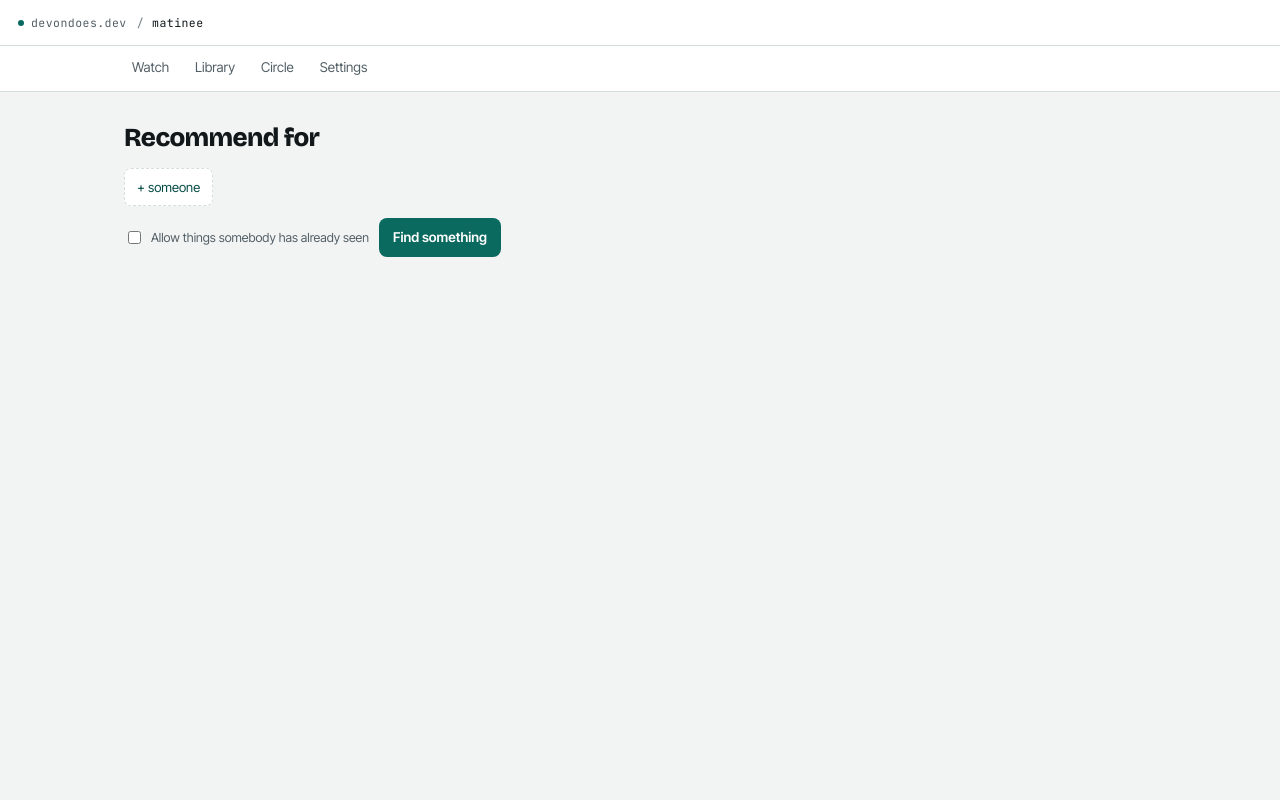
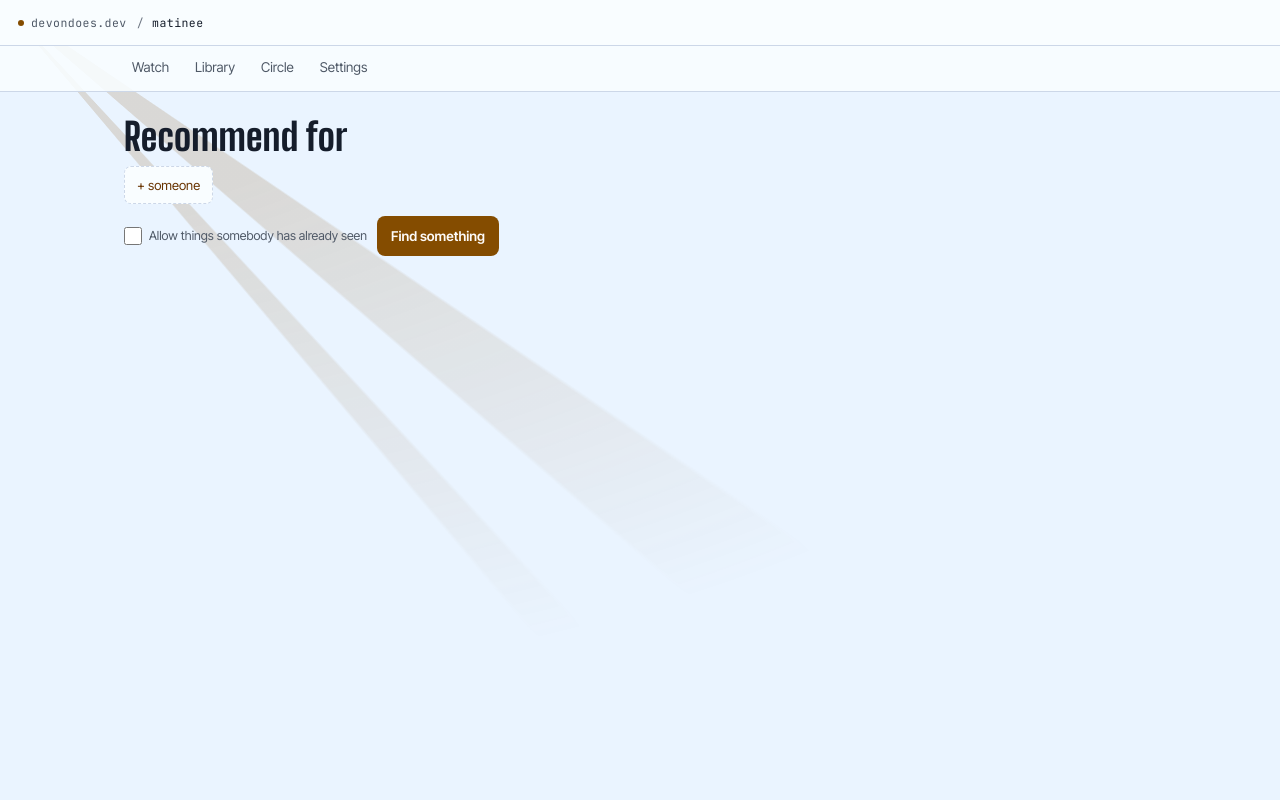
Before and after one commit to DevonMT/media-tracker, a FastAPI app: template matinee/templates/recommend.html in a window 1280 px wide. Run offline with FastAPI, Linux system fonts and the light colour scheme; the template is opened without the code that fills it, so the values that code supplies are empty.

Commit message:
Matinee: the Screening room theme
Blue-black room and projector-amber accent from ds/themes (static/ds/theme.css),
Big Shoulders Display headings with marquee section heads, two projector
beams from the top-left corner (fixed, still). Tap targets measured at 390px
raised to 36-40px (mini buttons were 29px, checkboxes 13px, library titles
23px). The open details marker had lost its space to a CSS escape.

Co-Authored-By: Claude Opus 5 <noreply@anthropic.com>

```diff
--- /dev/null
+++ b/matinee/static/ds/theme.css
@@ -0,0 +1,85 @@
+/* Generated from devondoes/ds/themes/matinee.css — do not edit here.
+   Edit the source and run `node ds/sync.mjs`. `--check` fails on drift. */
+/*
+ * matinee — Screening room. Generated by ds/themes/build.mjs from its seeds:
+ * ground 260/0.025, accent 75/0.13. Load after tokens.css.
+ * theme-color: #eaf4ff light, #0b1018 dark.
+ */
+
+:root {
+  --bg: #eaf4ff;
+  --surface: #f9fdff;
+  --ink: #151d2b;
+  --muted: #4f5967;
+  --faint: #6d7582;
+  --line: #ccd7e8;
+  --accent: #844c00;
+  --accent-ink: #fefbf8;
+  --accent-soft: #f7e3c8;
+  --accent-deep: #683300;
+  --seg: #dfe7f4;
+  --scrim: rgba(11, 18, 29, 0.45);
+  --scrim-strong: rgba(11, 18, 29, 0.58);
+  --shadow: 0 12px 30px -14px rgba(11, 18, 29, 0.28);
+  --shadow-fab: 0 12px 24px -8px rgba(132, 76, 0, 0.45);
+  --shadow-dialog: 0 30px 80px -20px rgba(11, 18, 29, 0.4);
+  --press: rgba(21, 29, 43, 0.08);
+  --control-rim: #b0b8c5;
+  --badge-bg: #c3cbd8;
+  --notice-bg: #151d2b;
+  --notice-ink: #f2f5fa;
+  --notice-action: #ecbb75;
+  --font-display: 'Big Shoulders Display', 'Arial Narrow', system-ui, sans-serif;
+}
+
+@media (prefers-color-scheme: dark) {
+  :root:not([data-theme='light']) {
+    --bg: #0b1018;
+    --surface: #171c25;
+    --ink: #e8ebf1;
+    --muted: #a4a8af;
+    --faint: #83868c;
+    --line: #2b313a;
+    --accent: #deae69;
+    --accent-ink: #1c1204;
+    --accent-soft: #3e2909;
+    --accent-deep: #f0cea0;
+    --seg: #1c222b;
+    --scrim: rgba(0, 0, 0, 0.6);
+    --scrim-strong: rgba(0, 0, 0, 0.72);
+    --shadow: 0 12px 30px -14px rgba(0, 0, 0, 0.7);
+    --shadow-fab: 0 12px 24px -8px rgba(0, 0, 0, 0.6);
+    --shadow-dialog: 0 30px 80px -20px rgba(0, 0, 0, 0.75);
+    --press: rgba(255, 255, 255, 0.09);
+    --control-rim: #424852;
+    --badge-bg: #30363f;
+    --notice-bg: #2b313a;
+    --notice-ink: #ebeff4;
+    --notice-action: #deae69;
+  }
+}
+
+:root[data-theme='dark'] {
+  --bg: #0b1018;
+  --surface: #171c25;
+  --ink: #e8ebf1;
+  --muted: #a4a8af;
+  --faint: #83868c;
+  --line: #2b313a;
+  --accent: #deae69;
+  --accent-ink: #1c1204;
+  --accent-soft: #3e2909;
+  --accent-deep: #f0cea0;
+  --seg: #1c222b;
+  --scrim: rgba(0, 0, 0, 0.6);
+  --scrim-strong: rgba(0, 0, 0, 0.72);
+  --shadow: 0 12px 30px -14px rgba(0, 0, 0, 0.7);
+  --shadow-fab: 0 12px 24px -8px rgba(0, 0, 0, 0.6);
+  --shadow-dialog: 0 30px 80px -20px rgba(0, 0, 0, 0.75);
+  --press: rgba(255, 255, 255, 0.09);
+  --control-rim: #424852;
+  --badge-bg: #30363f;
+  --notice-bg: #2b313a;
+  --notice-ink: #ebeff4;
+  --notice-action: #deae69;
+}
--- a/matinee/static/matinee.css
+++ b/matinee/static/matinee.css
@@ -6,24 +6,46 @@
  * device, so nothing here keys off a pointer: what changes at 900px is how
  * much fits, not how you touch it.
  */
-:root {
-  --field: #ffffff;
-  --font-display: 'Bricolage Grotesque', system-ui, sans-serif;
-  --font-body: 'Inter Tight', system-ui, -apple-system, sans-serif;
-  --font-mono: 'JetBrains Mono', ui-monospace, monospace;
+/* Colours and the display face are the Screening room theme (static/ds/theme.css,
+   generated from Matinee's seeds). What is left here is layout, and the room. */
+:root { --field: var(--surface); }
+@media (prefers-color-scheme: dark) {
+  :root:not([data-theme='light']) { --field: var(--bg); }
+}
+:root[data-theme='dark'] { --field: var(--bg); }
+
+/* THE ROOM. Two beams of projector light cutting down from the top-left corner
+   of a blue-black room, as picked on the theme board. Fixed, so the light stays
+   where the projector is while the page scrolls under it, and faded out with
+   distance so it never sits behind the text it would compete with. Still: it
+   has nothing to animate, so the motion setting has nothing to stop. */
+body { position: relative; isolation: isolate; min-height: 100vh; }
+body::before {
+  content: ""; position: fixed; inset: 0; z-index: -1; pointer-events: none;
+  --beam: color-mix(in oklab, var(--accent) 16%, transparent);
+  background: conic-gradient(from 118deg at 0 0,
+    transparent 0 6deg, var(--beam) 6.3deg 12.7deg, transparent 13deg 19deg,
+    var(--beam) 19.3deg 21.7deg, transparent 22deg);
+  -webkit-mask: radial-gradient(130% 110% at 0 0, #000 25%, transparent 80%);
+  mask: radial-gradient(130% 110% at 0 0, #000 25%, transparent 80%);
 }
 @media (prefers-color-scheme: dark) {
-  :root:not([data-theme='light']) { --field: #0f1518; }
+  :root:not([data-theme='light']) body::before { --beam: color-mix(in oklab, var(--accent) 13%, transparent); }
 }
-:root[data-theme='dark'] { --field: #0f1518; }
+:root[data-theme='dark'] body::before { --beam: color-mix(in oklab, var(--accent) 13%, transparent); }
 
 body { font-family: var(--font-body); font-size: 15px; line-height: 1.55; }
 main { width: min(1080px, 100%); margin: 0 auto; padding: 22px 20px 64px; }
 
-h1 { font-family: var(--font-display); font-weight: 800; font-size: 26px;
-     letter-spacing: -.025em; margin: 0 0 4px; }
-h2 { font-family: var(--font-display); font-weight: 800; font-size: 17px; margin: 0 0 3px; }
-h3 { font-family: var(--font-display); font-weight: 800; font-size: 16px; margin: 0; }
+/* Cinema-sign lettering. Big Shoulders is condensed, so it is set larger than
+   the old face to carry the same weight; section heads are the marquee. */
+h1 { font-family: var(--font-display); font-weight: 800; font-size: 38px; line-height: 1;
+     letter-spacing: .005em; margin: 0 0 8px; }
+h2 { font-family: var(--font-display); font-weight: 800; font-size: 19px; line-height: 1.1;
+     text-transform: uppercase; letter-spacing: .06em; margin: 0 0 6px; }
+h3 { font-family: var(--font-display); font-weight: 700; font-size: 22px; line-height: 1.1;
+     letter-spacing: .01em; margin: 0; }
+h1, h2, h3 { text-wrap: balance; }
 .pagehead { margin-bottom: 20px; }
 .pagehead p, .sub { color: var(--muted); font-size: 13.5px; margin: 0 0 10px; max-width: 66ch; }
 .meta { color: var(--muted); font-size: 12.5px; }
@@ -31,7 +53,8 @@ h3 { font-family: var(--font-display); font-weight: 800; font-size: 16px; margin
 a { color: var(--accent-deep); text-decoration: none; }
 p a:hover, .rowitem a:hover { text-decoration: underline; }
 
-.tabs { border-bottom: 1px solid var(--line); background: var(--surface); }
+.tabs { border-bottom: 1px solid var(--line);
+  background: color-mix(in oklab, var(--surface) 88%, transparent); }
 .tabs .in { width: min(1080px, 100%); margin: 0 auto; padding: 0 20px;
   display: flex; gap: 2px; }
 .tabs a { color: var(--muted); font-size: 13.5px; padding: 11px 12px;
@@ -46,7 +69,11 @@ button:hover { background: var(--accent-deep); }
 button.ghost { background: transparent; color: var(--ink);
   border: 1px solid var(--line); font-weight: 500; }
 button.ghost:hover { background: var(--press); }
-button.mini { font-size: 12px; padding: 5px 10px; }
+/* TAP TARGETS. Measured at 390px on 2026-09-13: mini buttons were 29px tall,
+   checkboxes 13px and library titles 23px, under a thumb's comfortable 40ish.
+   The size comes from min-height, so the look of a small button is kept. */
+button { min-height: 40px; }
+button.mini { font-size: 12px; padding: 5px 12px; min-height: 36px; }
 
 input, select, textarea { background: var(--field); color: var(--ink);
   border: 1px solid var(--line); border-radius: 8px; padding: 9px 11px;
@@ -54,7 +81,8 @@ input, select, textarea { background: var(--field); color: var(--ink);
 .field { display: grid; gap: 5px; font-size: 12.5px; color: var(--muted); }
 .inline { display: flex; align-items: center; gap: 7px; font-size: 12.5px;
   color: var(--muted); cursor: pointer; }
-.inline input { width: auto; accent-color: var(--accent); }
+.inline { min-height: 36px; }
+.inline input { width: 18px; height: 18px; margin: 0; accent-color: var(--accent); }
 .row { display: flex; gap: 10px; align-items: center; flex-wrap: wrap; margin: 12px 0; }
 .search input { flex: 1 1 220px; }
 .form .inner { display: grid; gap: 11px; padding: 0 14px 14px; }
@@ -63,8 +91,10 @@ details.form { border: 1px solid var(--line); border-radius: 10px;
 details.form > summary { cursor: pointer; padding: 11px 14px; font-size: 13.5px;
   list-style: none; }
 details.form > summary::-webkit-details-marker { display: none; }
-details.form > summary::before { content: '+ '; color: var(--accent); }
-details.form[open] > summary::before { content: '\2212 '; }
+details.form > summary::before { content: '+\00a0'; color: var(--accent); }
+/* \00a0, not a space: the space after a CSS escape ends the escape and is
+   swallowed, which is how the open marker lost its gap. */
+details.form[open] > summary::before { content: '\2212\00a0'; }
 
 .band { margin: 26px 0; }
 .note { background: var(--fav-soft); color: var(--ink); border-radius: 8px;
@@ -75,6 +105,7 @@ details.form[open] > summary::before { content: '\2212 '; }
 .rowitem { display: flex; gap: 12px; align-items: center; flex-wrap: wrap;
   padding: 11px 2px; border-bottom: 1px solid var(--line); }
 .rowitem .grow { flex: 1 1 220px; min-width: 0; display: grid; gap: 1px; }
+.rowitem .grow > a { padding: 6px 0; margin: -6px 0; }
 .rowitem.dim { opacity: .55; }
 
 .chips { display: flex; gap: 6px; flex-wrap: wrap; align-items: center; }
@@ -85,6 +116,8 @@ details.form[open] > summary::before { content: '\2212 '; }
 .chip button { background: none; border: 0; color: var(--muted); padding: 0;
   font-size: 13px; line-height: 1; }
 .chip button:hover { color: var(--danger); background: none; }
+/* The x inside a chip keeps the chip's height; 28px square is still a fair target. */
+.chip button { min-height: 28px; min-width: 28px; margin: -6px -6px -6px 0; }
 
 /* The picker. Toggling people re-runs the blend; one person selected is the
    same feature, not a different mode. */
@@ -100,7 +133,8 @@ details.form[open] > summary::before { content: '\2212 '; }
 .grid { display: grid; gap: 12px; grid-template-columns: 1fr; }
 .card { background: var(--surface); border: 1px solid var(--line);
   border-radius: 12px; padding: 15px; display: grid; gap: 7px; align-content: start; }
-.card .year { color: var(--muted); font-weight: 400; font-size: 13px; }
+.card .year { color: var(--muted); font-family: var(--font-body); font-weight: 400;
+  font-size: 13px; letter-spacing: 0; }
 .overview { color: var(--muted); font-size: 13px; margin: 0; }
 .overview.wide { max-width: 70ch; }
 .reason { font-size: 13.5px; margin: 0; }
@@ -135,7 +169,7 @@ details.form[open] > summary::before { content: '\2212 '; }
 /* The picker is the ordinary way in, so it sits above the address form and
    reads as a list of people rather than a form. */
 .picker-list { display: grid; border-top: 1px solid var(--line); margin-top: 6px; }
-.picker-list select { width: auto; font-size: 12.5px; padding: 6px 9px; }
+.picker-list select { width: auto; font-size: 12.5px; padding: 6px 9px; min-height: 36px; }
 
 /* A party is a shortcut for ticking people, so it sits with them rather than
    looking like a separate control. */
--- a/matinee/templates/base.html
+++ b/matinee/templates/base.html
@@ -4,14 +4,16 @@
 <meta charset="utf-8">
 <meta name="viewport" content="width=device-width,initial-scale=1">
 <meta name="color-scheme" content="light dark">
-<meta name="theme-color" content="#f2f4f3">
+<meta name="theme-color" content="#eaf4ff" media="(prefers-color-scheme: light)">
+<meta name="theme-color" content="#0b1018" media="(prefers-color-scheme: dark)">
 <title>{% block title %}Matinee{% endblock %}</title>
 <link rel="icon" type="image/svg+xml" href="/static/ds/emblem.svg">
 <link rel="preconnect" href="https://fonts.googleapis.com">
 <link rel="preconnect" href="https://fonts.gstatic.com" crossorigin>
-<link rel="stylesheet" href="https://fonts.googleapis.com/css2?family=Bricolage+Grotesque:opsz,wght@12..96,800&family=Inter+Tight:wght@400;500;600&family=JetBrains+Mono:wght@400;500&display=swap">
-<!-- Generated from devondoes/ds: tokens, reset, the estate bar, then this app. -->
+<link rel="stylesheet" href="https://fonts.googleapis.com/css2?family=Big+Shoulders+Display:wght@700;800&family=Inter+Tight:wght@400;500;600&family=JetBrains+Mono:wght@400;500&display=swap">
+<!-- Generated from devondoes/ds: tokens, Matinee's theme, reset, the estate bar, then this app. -->
 <link rel="stylesheet" href="/static/ds/tokens.css">
+<link rel="stylesheet" href="/static/ds/theme.css">
 <link rel="stylesheet" href="/static/ds/base.css">
 <link rel="stylesheet" href="/static/ds/chrome.css">
 <link rel="stylesheet" href="/static/matinee.css">
```
